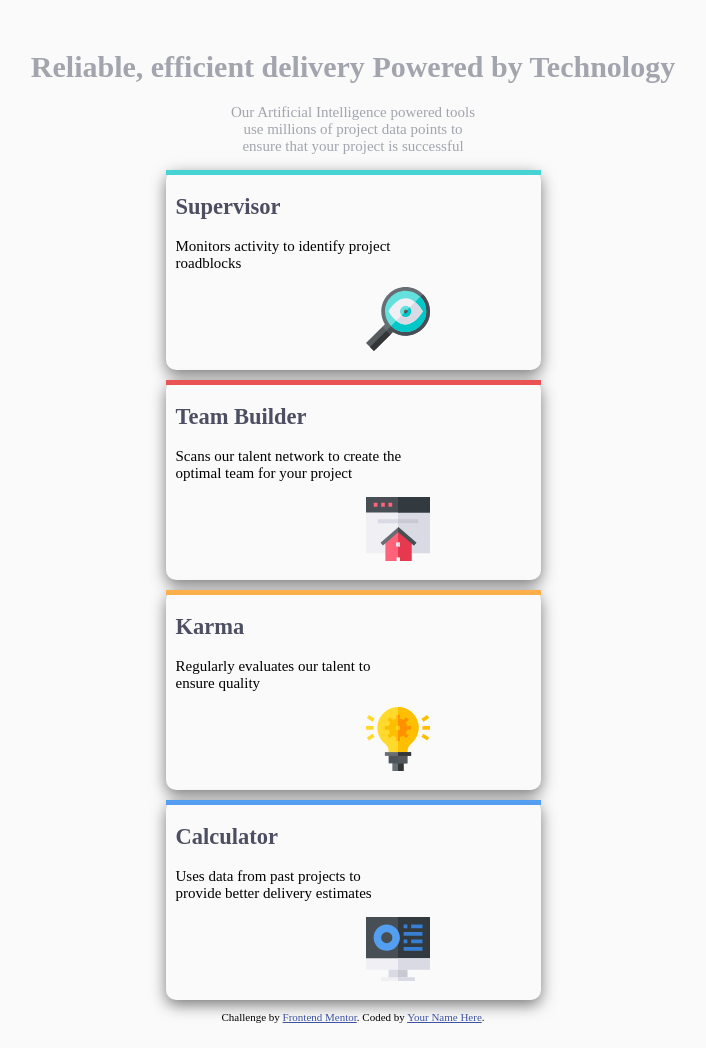
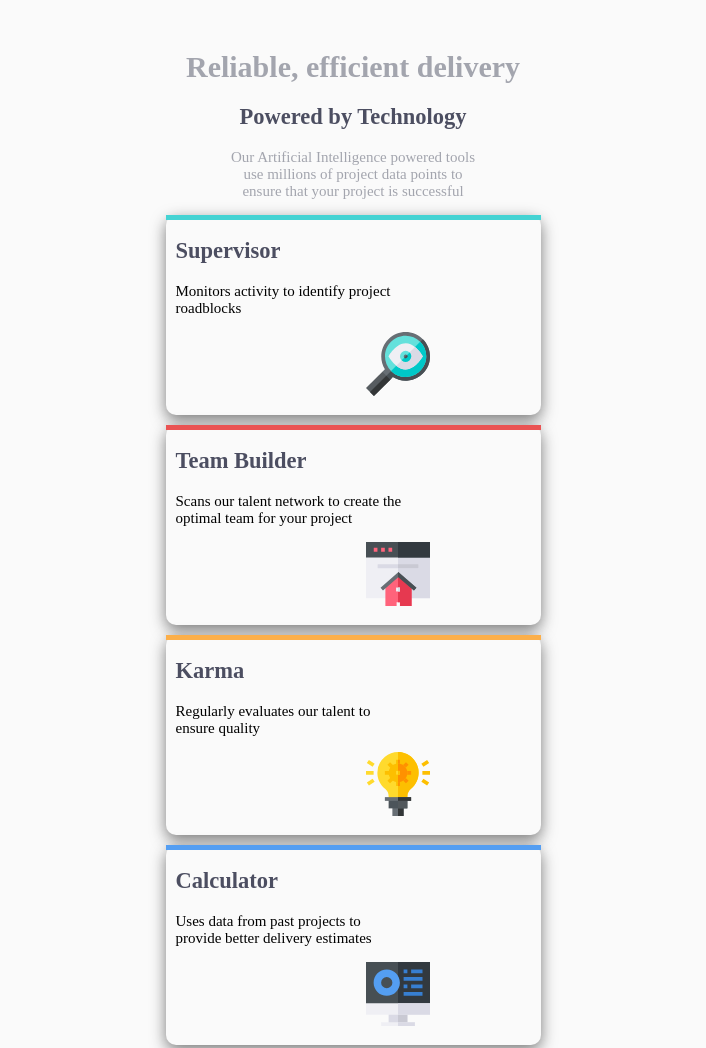
Before and after one commit to Ak47ZzZ/Examen-LND, a plain HTML site: page index.html in a window 1280 px wide. Shown: the top 1048 px of the page, without its empty margins (287-993 px from the left). Drawn offline with Linux system fonts and the light colour scheme.

Commit message:
Update index.html

```diff
--- a/index.html
+++ b/index.html
@@ -14,8 +14,8 @@
     <div class="header">
       <h1 class="texto1">
         Reliable, efficient delivery
-        <spam>Powered by Technology</spam>
       </h1>
+      <h2>Powered by Technology</h2>
     </div>
     <div class="header-texto">
       <p>Our Artificial Intelligence powered tools <br> use millions of project data points to <br> ensure that your project is successful</p>
```
